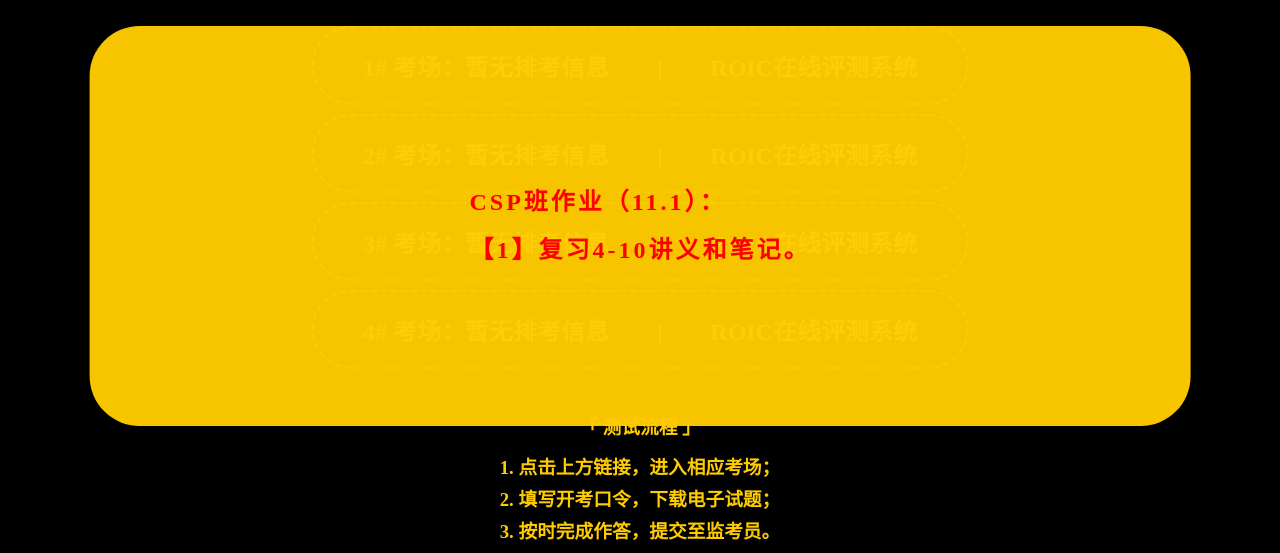
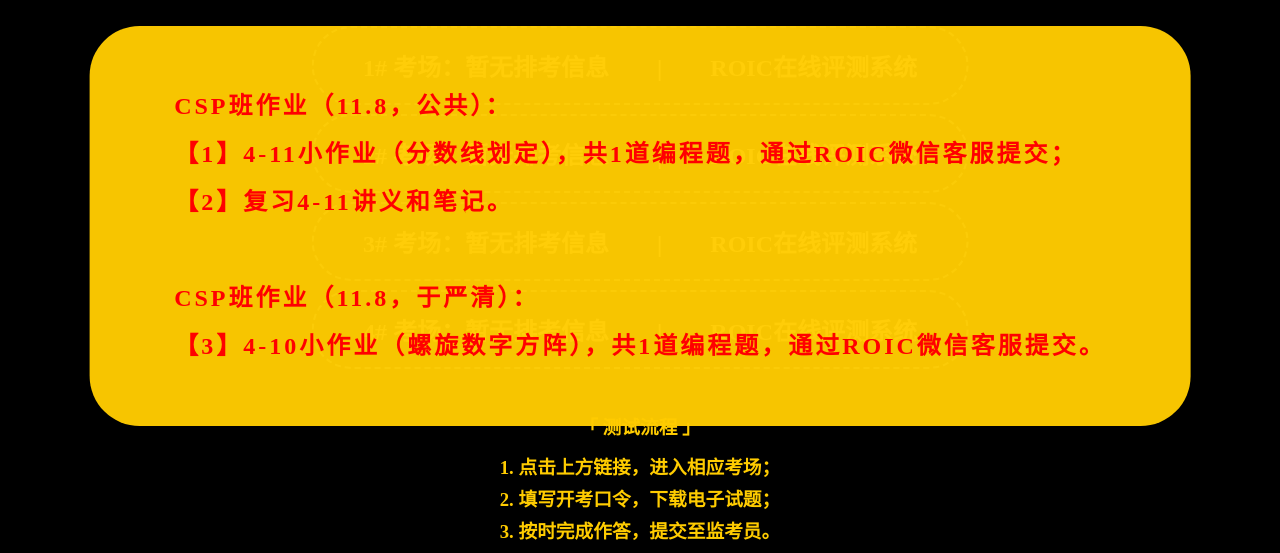
Before and after one commit to chenzhuotj/chenzhuotj.github.io, a plain HTML site: page index.html in a window 1280 px wide. Shown: the part 174-727 px from the top of the page. Drawn offline with Linux system fonts and the light colour scheme.

Commit message:
website v5.8.2

```diff
--- a/index.html
+++ b/index.html
@@ -204,8 +204,11 @@
 	    <div class="broadcast">
             <!-- onclick="window.open('https://roic.giimoe.com/','_blank')" -->
 
-            CSP班作业（11.1）：<br>
-            【1】复习4-10讲义和笔记。
+            CSP班作业（11.8，公共）：<br>
+            【1】4-11小作业（分数线划定），共1道编程题，通过ROIC微信客服提交；<br>
+            【2】复习4-11讲义和笔记。<br><br>
+            CSP班作业（11.8，于严清）：<br>
+            【3】4-10小作业（螺旋数字方阵），共1道编程题，通过ROIC微信客服提交。
         </div>
 
 	    <!-- Cloudflare Web Analytics -->
```
